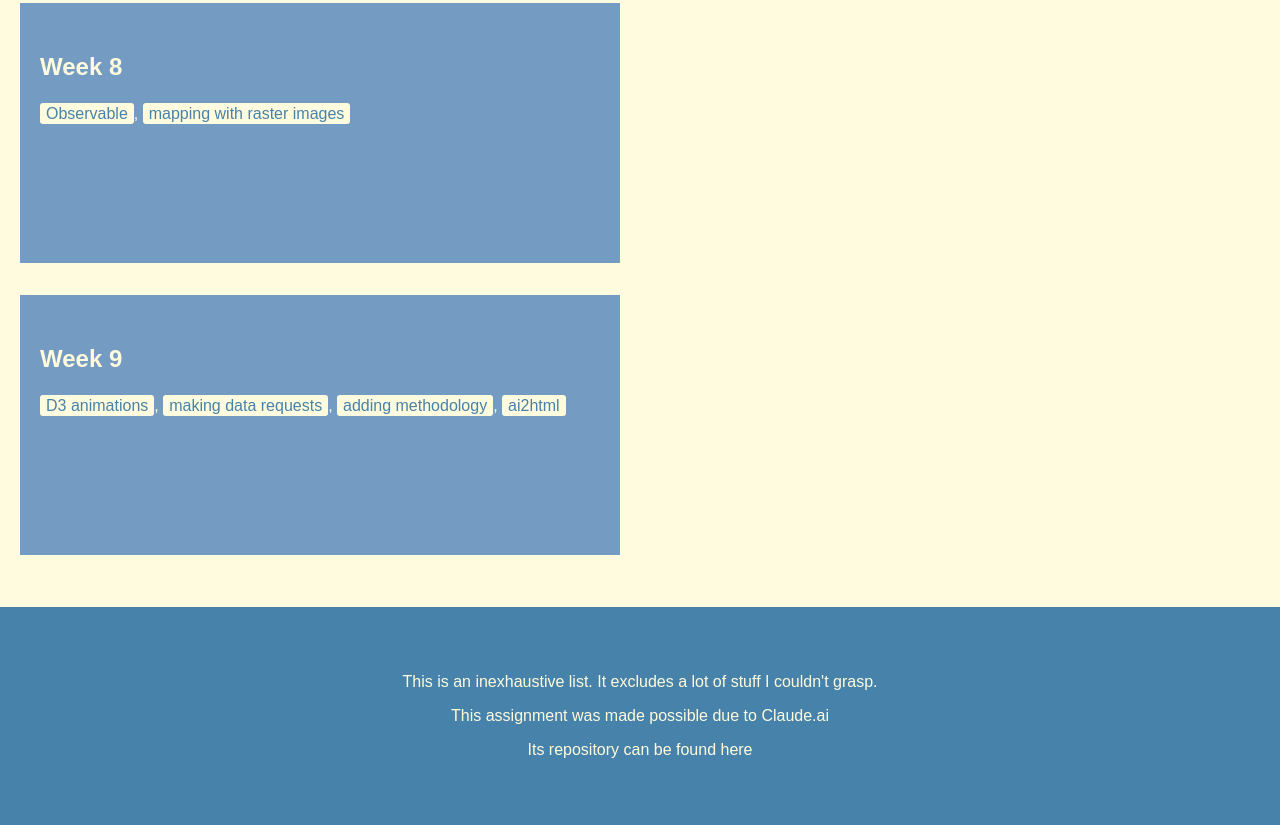
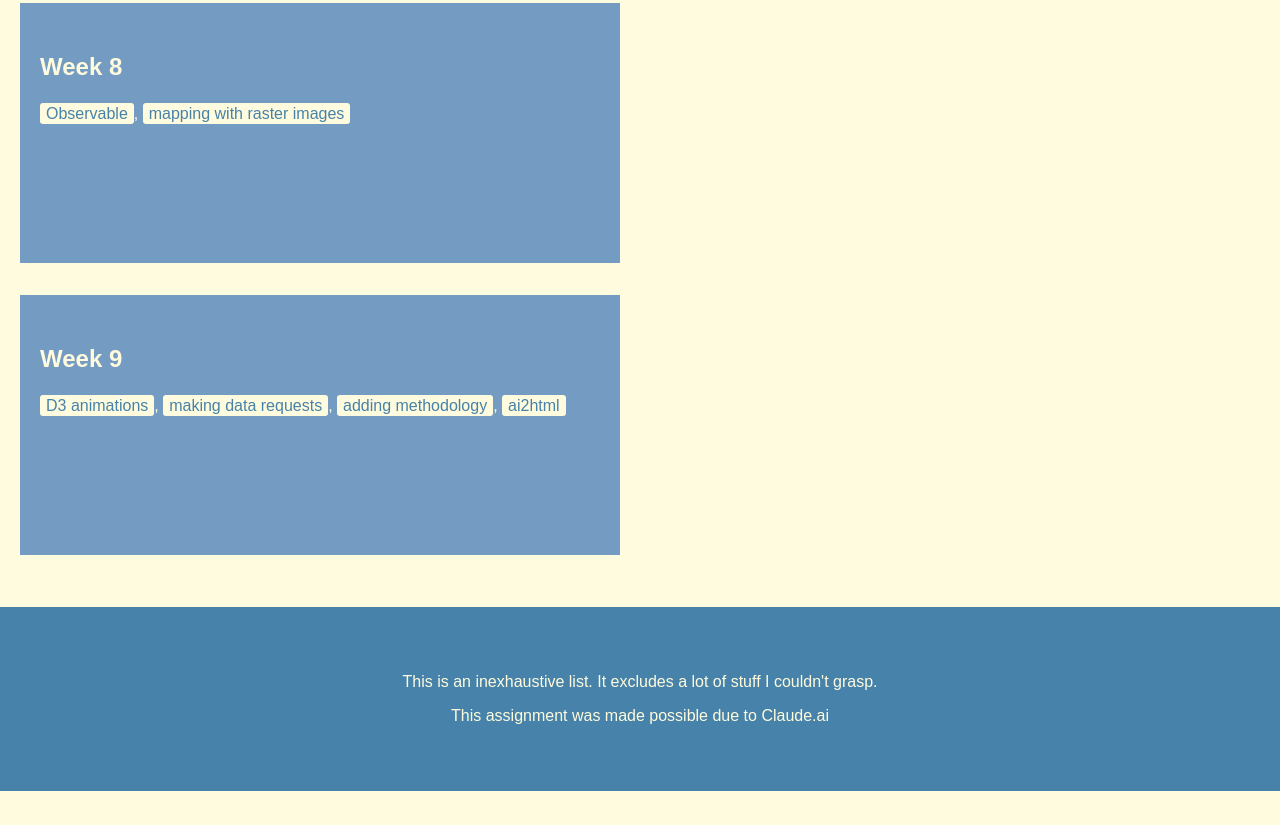
Before and after one commit to namanxshah/Homework---Create-an-SVG-using-D3, a plain HTML site: page index.html in a window 1280 px wide. Shown: the part 2313-3138 px from the top of the page. After the commit the page ends 3104 px from the top, so only its background shows below. Drawn offline with nearby package versions, Linux system fonts and the light colour scheme; a script that the page names is missing.

Commit message:
Updating outro text

```diff
--- a/index.html
+++ b/index.html
@@ -187,7 +187,6 @@
     <div class="outro">
         <p>This is an inexhaustive list. It excludes a lot of stuff I couldn't grasp.</p>
         <p>This assignment was made possible due to Claude.ai</p>
-        <p>Its repository can be found here</p>
 
     </div>
 
```
